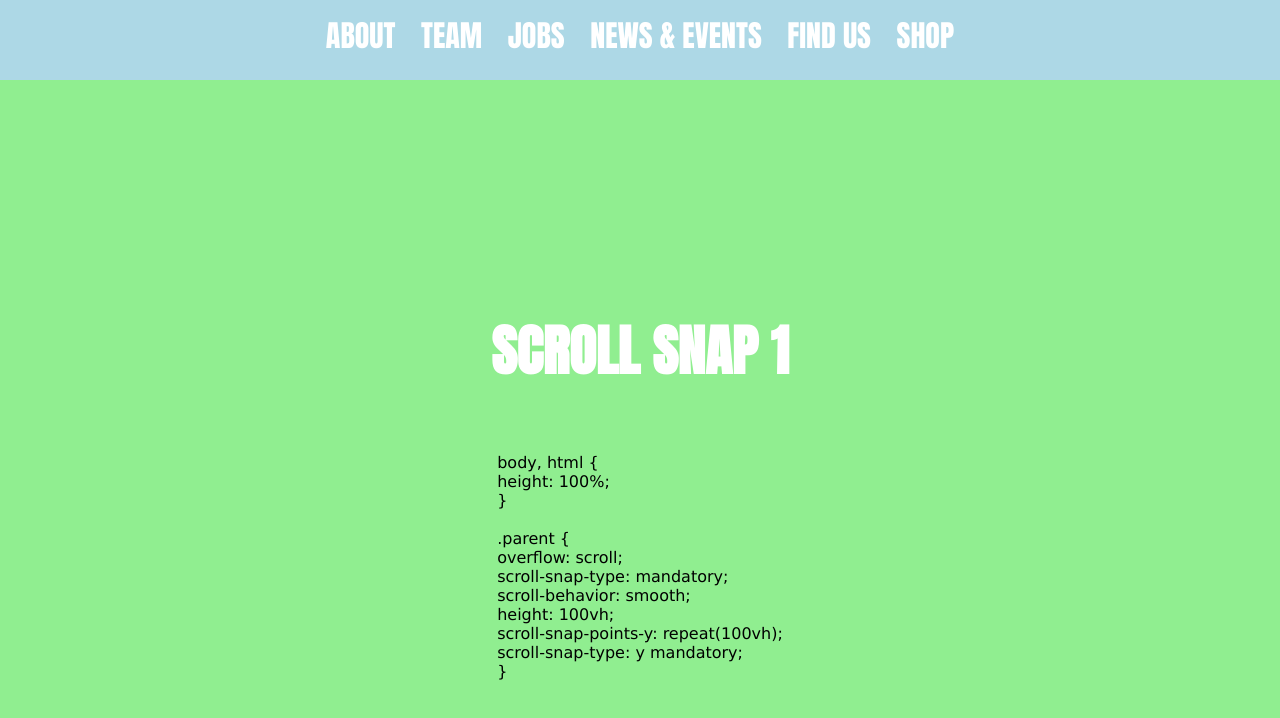
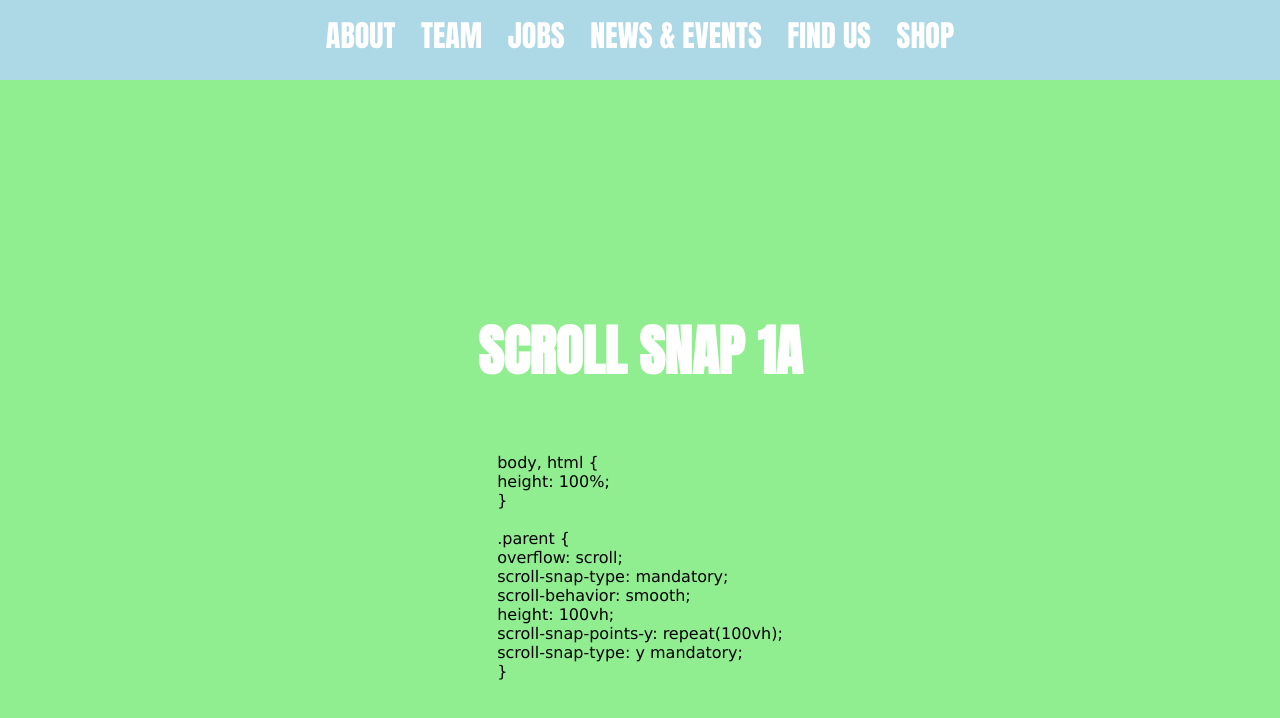
Before and after one commit to Ebizalette/scroll_snap, a plain HTML site: page index.html in a window 1280 px wide. Drawn offline with nearby package versions, Linux system fonts and the light colour scheme; a script that the page names is missing; a web font is replaced by a local one.

Commit message:
Update index.html

```diff
--- a/index.html
+++ b/index.html
@@ -23,7 +23,7 @@
 
 <div class="container">
        <section class="section one">
-        <h1 id="h1">Scroll snap 1</h1>
+        <h1 id="h1">Scroll snap 1A</h1>
         <p>
         body, html { <br>
           height: 100%; <br>
```
